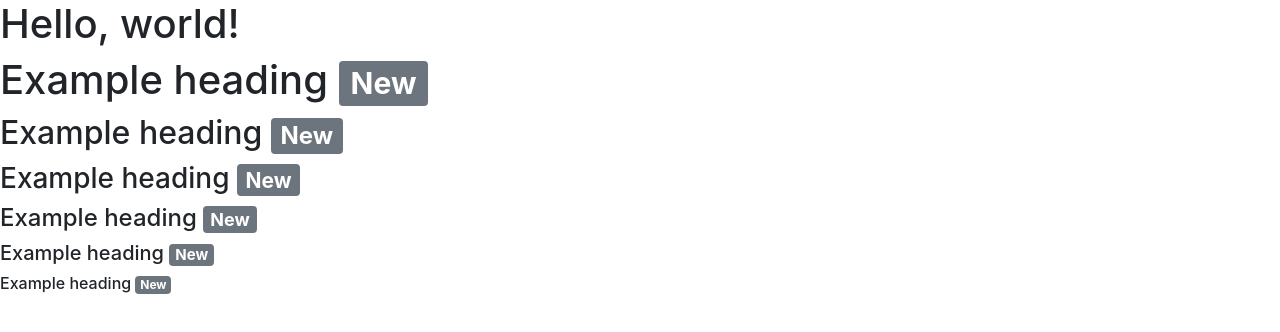
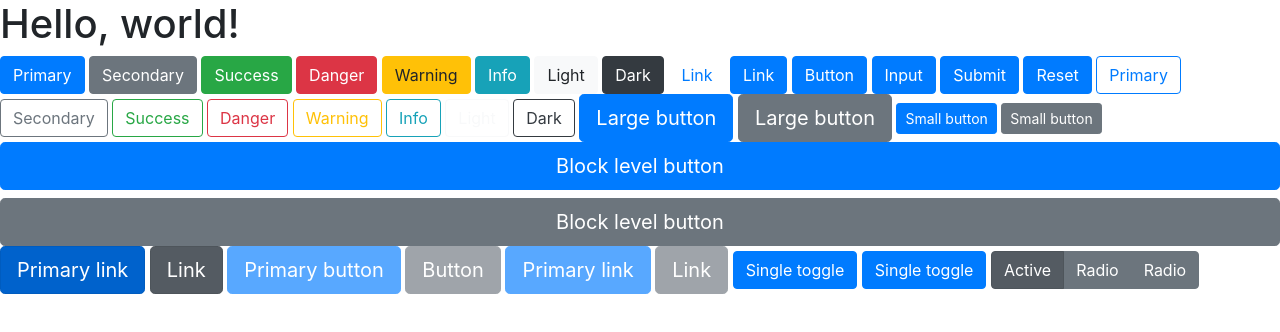
Before and after one commit to lider111/bootstrap, a plain HTML site: page index.html in a window 1280 px wide. Drawn offline with nearby package versions, Linux system fonts and the light colour scheme.

Commit message:
Listado de Botones Bootstrap

```diff
--- a/index.html
+++ b/index.html
@@ -12,12 +12,89 @@
   </head>
   <body>
     <h1>Hello, world!</h1>
-    <h1>Example heading <span class="badge badge-secondary">New</span></h1>
-<h2>Example heading <span class="badge badge-secondary">New</span></h2>
-<h3>Example heading <span class="badge badge-secondary">New</span></h3>
-<h4>Example heading <span class="badge badge-secondary">New</span></h4>
-<h5>Example heading <span class="badge badge-secondary">New</span></h5>
-<h6>Example heading <span class="badge badge-secondary">New</span></h6>
+    <!--botones-->
+    <button type="button" class="btn btn-primary">Primary</button>
+<button type="button" class="btn btn-secondary">Secondary</button>
+<button type="button" class="btn btn-success">Success</button>
+<button type="button" class="btn btn-danger">Danger</button>
+<button type="button" class="btn btn-warning">Warning</button>
+<button type="button" class="btn btn-info">Info</button>
+<button type="button" class="btn btn-light">Light</button>
+<button type="button" class="btn btn-dark">Dark</button>
+
+<button type="button" class="btn btn-link">Link</button>
+
+<!--etiquetas de boton-->
+<a class="btn btn-primary" href="#" role="button">Link</a>
+<button class="btn btn-primary" type="submit">Button</button>
+<input class="btn btn-primary" type="button" value="Input">
+<input class="btn btn-primary" type="submit" value="Submit">
+<input class="btn btn-primary" type="reset" value="Reset">
+
+<!--Botones de contorno-->
+
+<button type="button" class="btn btn-outline-primary">Primary</button>
+<button type="button" class="btn btn-outline-secondary">Secondary</button>
+<button type="button" class="btn btn-outline-success">Success</button>
+<button type="button" class="btn btn-outline-danger">Danger</button>
+<button type="button" class="btn btn-outline-warning">Warning</button>
+<button type="button" class="btn btn-outline-info">Info</button>
+<button type="button" class="btn btn-outline-light">Light</button>
+<button type="button" class="btn btn-outline-dark">Dark</button>
+
+<!--Botones Grandes-->
+
+<button type="button" class="btn btn-primary btn-lg">Large button</button>
+<button type="button" class="btn btn-secondary btn-lg">Large button</button>
+
+<!--Botones Pequeños-->
+
+<button type="button" class="btn btn-primary btn-sm">Small button</button>
+<button type="button" class="btn btn-secondary btn-sm">Small button</button>
+
+<!--botones ancho padre-->
+
+<button type="button" class="btn btn-primary btn-lg btn-block">Block level button</button>
+<button type="button" class="btn btn-secondary btn-lg btn-block">Block level button</button>
+
+<!--Botones estado activo-->
+
+<a href="#" class="btn btn-primary btn-lg active" role="button" aria-pressed="true">Primary link</a>
+<a href="#" class="btn btn-secondary btn-lg active" role="button" aria-pressed="true">Link</a>
+
+<!--Botones Estado Discapacitado-->
+
+<button type="button" class="btn btn-lg btn-primary" disabled>Primary button</button>
+<button type="button" class="btn btn-secondary btn-lg" disabled>Button</button>
+
+<a href="#" class="btn btn-primary btn-lg disabled" tabindex="-1" role="button" aria-disabled="true">Primary link</a>
+<a href="#" class="btn btn-secondary btn-lg disabled" tabindex="-1" role="button" aria-disabled="true">Link</a>
+
+
+<!--Alternar Estados de Botones-->
+
+<button type="button" class="btn btn-primary" data-toggle="button" aria-pressed="false">
+  Single toggle
+</button>
+
+<!--Casilla de Verificación y Botones de Opción-->
+
+<button type="button" class="btn btn-primary" data-toggle="button" aria-pressed="false">
+  Single toggle
+</button>
+
+<div class="btn-group btn-group-toggle" data-toggle="buttons">
+  <label class="btn btn-secondary active">
+    <input type="radio" name="options" id="option1" checked> Active
+  </label>
+  <label class="btn btn-secondary">
+    <input type="radio" name="options" id="option2"> Radio
+  </label>
+  <label class="btn btn-secondary">
+    <input type="radio" name="options" id="option3"> Radio
+  </label>
+</div>
+
 
     <!-- Optional JavaScript -->
     <!-- jQuery first, then Popper.js, then Bootstrap JS -->
```
